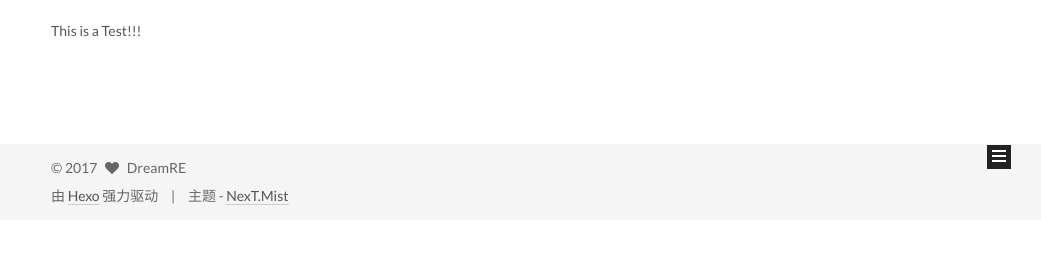
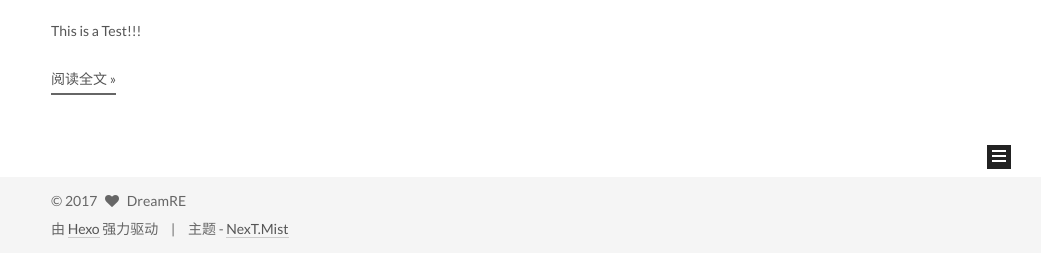
Before and after one commit to DreamRE/DreamRE.github.io, a plain HTML site: page index.html in a window 1280 px wide. Shown: the part 586-839 px from the top of the page, without its empty margins (239-1280 px from the left). Before the commit the page ends 806 px from the top, so only its background shows below. Drawn offline with Linux system fonts and the light colour scheme.

Commit message:
更新博客。

```diff
--- a/css/main.css
+++ b/css/main.css
@@ -1807,7 +1807,7 @@ pre .javascript .function {
   width: 4px;
   height: 4px;
   border-radius: 50%;
-  background: #8f8e95;
+  background: #a1bf83;
 }
 .links-of-blogroll {
   font-size: 13px;
--- a/index.html
+++ b/index.html
@@ -493,9 +493,16 @@
 
 
 
-            <p>This is a Test!!!</p>
+          This is a Test!!!
 
 
+          <!--noindex-->
+          <div class="post-button text-center">
+            <a class="btn" href="/2017/08/10/Test/#more" rel="contents">
+              阅读全文 &raquo;
+            </a>
+          </div>
+          <!--/noindex-->
 
 
     </div>
```
